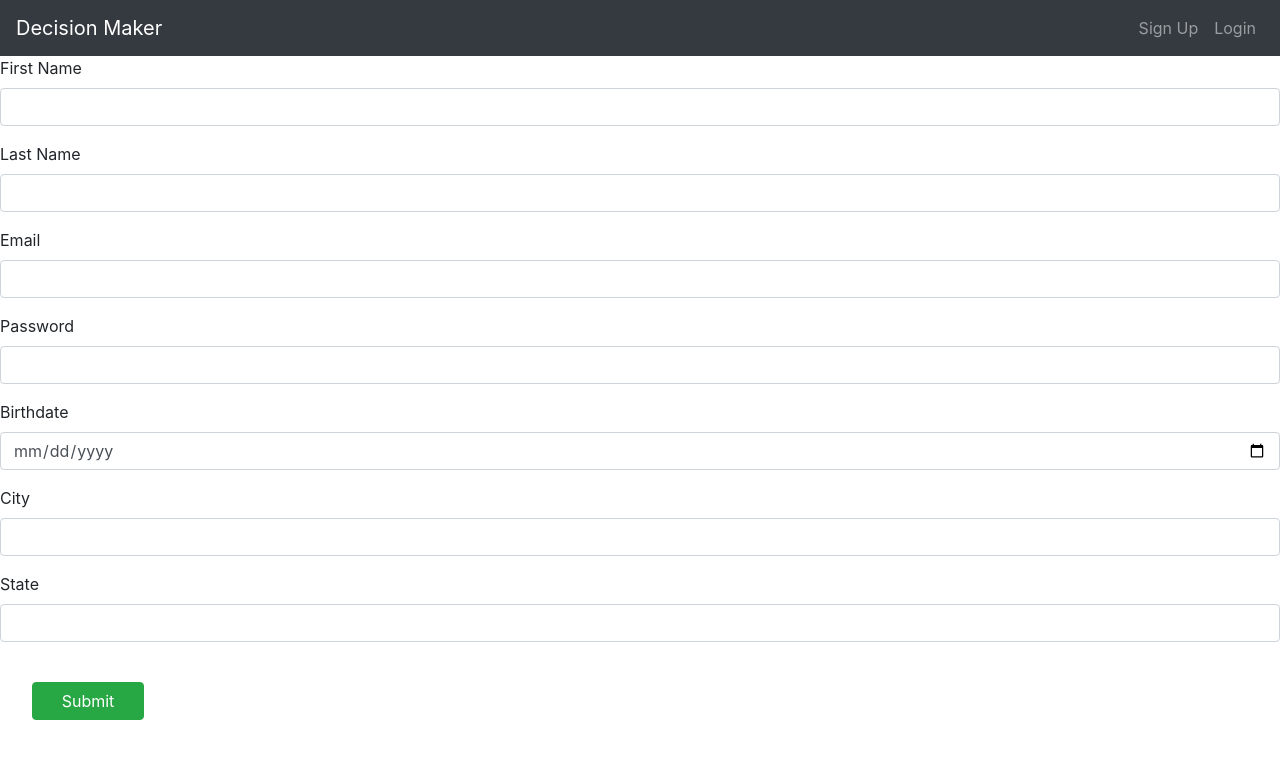
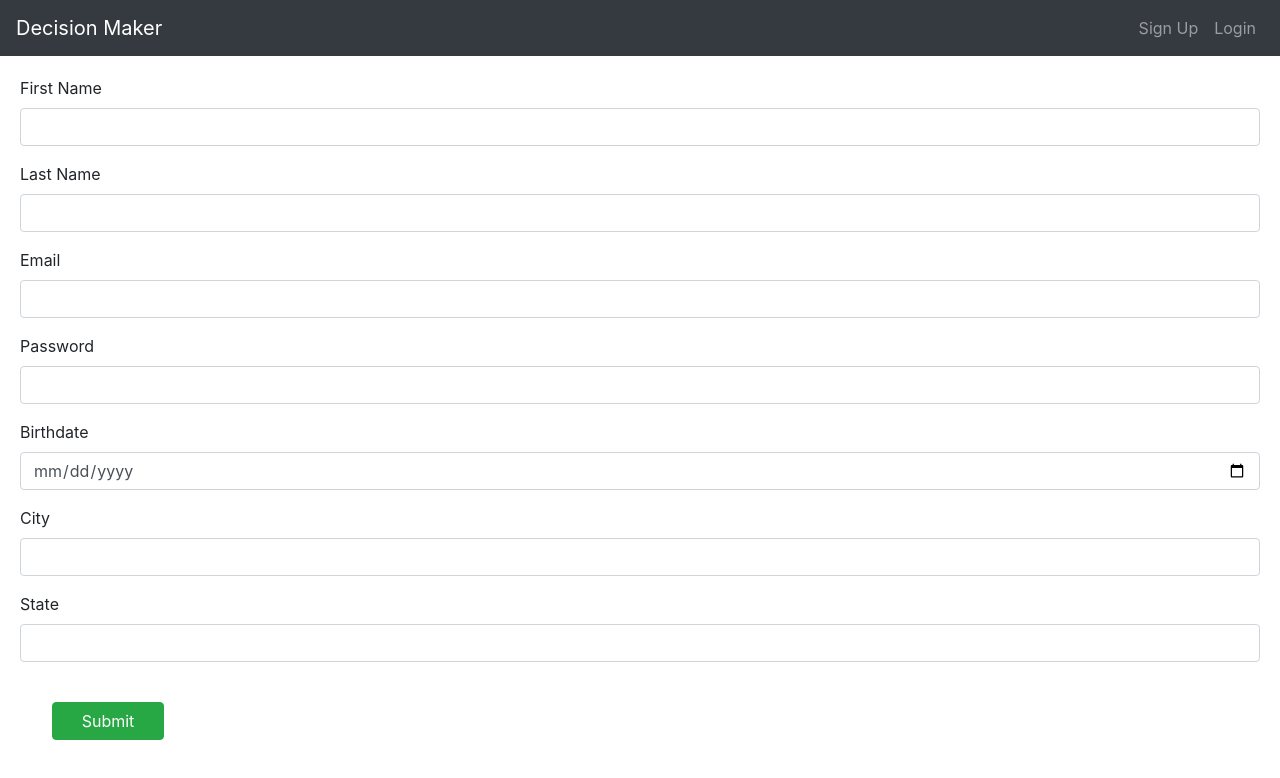
Before and after one commit to azj210/DailyDashboard, a React (Create React App) app in the folder frontend/: page /sign-up in a window 1280 px wide. Shown: the top 778 px of the page. Built offline with nearby package versions, Linux system fonts and the light colour scheme.

Commit message:
Edited Sign Up Formatting

```diff
--- a/frontend/src/components/SignUp.jsx
+++ b/frontend/src/components/SignUp.jsx
@@ -99,7 +99,7 @@ const SignUp = () => {
               </button>
             </div>
           ) : (
-            <div>
+            <div style={{margin: 20}}>
 
                 <div className="form-group">
                     <label htmlFor="fName">First Name</label>
@@ -143,7 +143,7 @@ const SignUp = () => {
                 <div className="form-group">
                     <label htmlFor="password">Password</label>
                     <input
-                        type="text"
+                        type="password"
                         className="form-control"
                         id="password"
                         required
```
